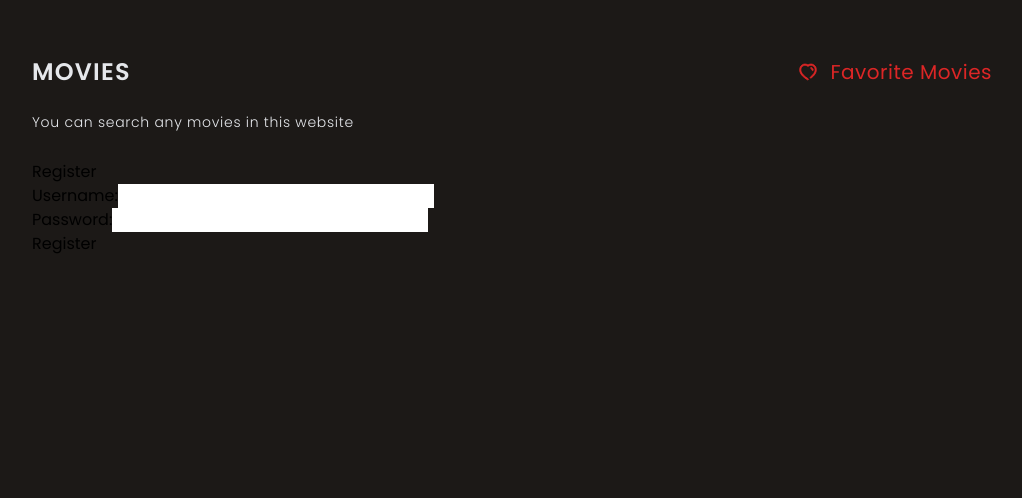
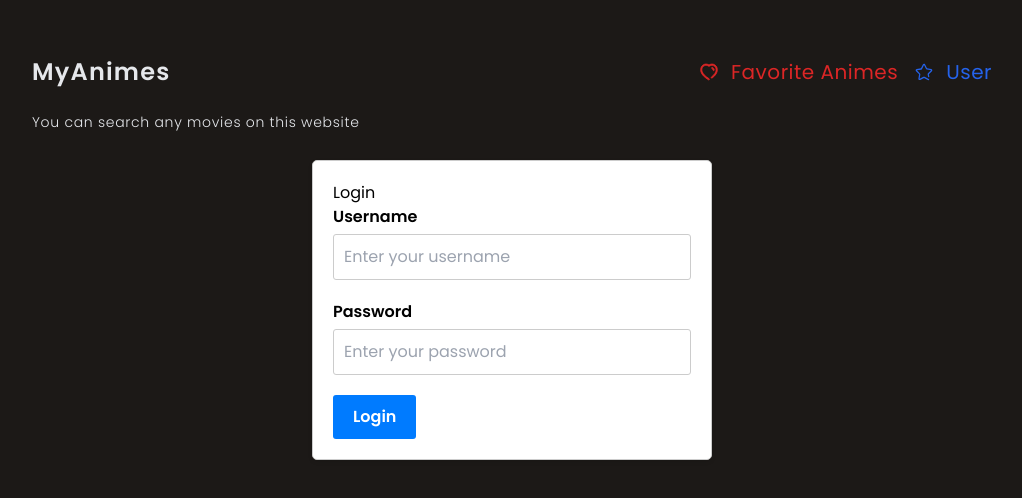
Before and after one commit to ISY5001/AnimeRecommendation_frontend, a Vue app: page /login in a window 1280 px wide. Shown: the top 498 px of the page, without its empty margins (128-1150 px from the left). Built offline with nearby package versions, Linux system fonts and the light colour scheme.

Commit message:
features:0-0-2 add user-profile fucntion

```diff
--- a/src/components/Header.vue
+++ b/src/components/Header.vue
@@ -1,37 +1,101 @@
+<template>
+  <header>
+    <nav class="flex justify-between items-center">
+      <!-- Logo/Home link -->
+      <router-link to="/">
+        <h1 class="text-xl font-semibold tracking-wider text-gray-200 md:text-2xl">MyAnimes</h1>
+      </router-link>
+
+      <!-- Navigation links -->
+      <ul class="flex space-x-4">
+        <li>
+          <router-link to="/fav" class="flex text-red-600 items-center cursor-pointer">
+            <HeartIcon />
+            <span class="text-lg tracking-wide md:text-xl">Favorite Animes</span>
+          </router-link>
+        </li>
+        <li class="relative">
+          <!-- User icon -->
+          <div class="flex text-blue-600 items-center cursor-pointer" @mouseenter="showUserDropdown = true" @mouseleave="hideUserDropdown">
+            <StarIcon />
+            <span class="text-lg tracking-wide md:text-xl">User</span>
+          </div>
+          <!-- Dropdown menu for User -->
+          <transition name="fade">
+            <div v-if="showUserDropdown" class="absolute top-10 right-0 bg-white p-2 space-y-2 shadow-md rounded-lg" @mouseenter="cancelHideTimer" @mouseleave="startHideTimer">
+              <router-link to="/login" class="block">Login</router-link>
+              <router-link to="/register" class="block">Register</router-link>
+              <router-link to="/logout" class="block">Logout</router-link>
+            </div>
+          </transition>
+        </li>
+        <!-- Add more navigation links as needed -->
+      </ul>
+    </nav>
+
+    <p class="mt-6 mb-7 text-gray-200 text-xs font-light tracking-wide md:text-lg md:tracking-wider lg:text-sm">
+      You can search any movies on this website
+    </p>
+  </header>
+</template>
+
 <script setup>
 import Search from "./Search.vue";
 import HeartIcon from "./icons/HeartIcon.vue";
+import StarIcon from "./icons/StarIcon.vue";
+import { ref, reactive } from 'vue';
+
+const showUserDropdown = ref(false);
+const hideTimer = ref(null);
+
+const hideUserDropdown = () => {
+  hideTimer.value = setTimeout(() => {
+    showUserDropdown.value = false;
+  }, 500); // Adjust the delay as needed (in milliseconds)
+};
+
+const startHideTimer = () => {
+  clearTimeout(hideTimer.value);
+};
+
+const cancelHideTimer = () => {
+  clearTimeout(hideTimer.value);
+};
 </script>
-<template>
-  <div class="flex justify-between items-center">
-    <router-link to="/">
-      <h1
-        class="text-xl font-semibold tracking-wider text-gray-200 md:text-2xl"
-      >
-        MOVIES
-      </h1>
-    </router-link>
 
-    <router-link
-      to="/fav"
-      class="flex text-red-600 items-center cursor-pointer"
-    >
-      <HeartIcon />
+<style scoped>
+.fade-enter-active, .fade-leave-active {
+  transition: opacity 0.3s;
+}
+.fade-enter, .fade-leave-to {
+  opacity: 0;
+}
+</style>
 
-      <span class="text-lg tracking-wide md:text-xl">Favorite Movies</span>
-    </router-link>
-  </div>
-  <p
-    class="
-      mt-6
-      mb-7
-      text-gray-200 text-xs
-      font-light
-      tracking-wide
-      md:text-lg md:tracking-wider
-      lg:text-sm
-    "
-  >
-    You can search any movies in this website
-  </p>
-</template>
+<style scoped>
+/* Style for the dropdown menu */
+ul li .absolute {
+  display: none;
+  flex-direction: column; /* Display the items vertically */
+  position: absolute;
+  top: 100%;
+  right: 0;
+  background-color: white;
+  padding: 10px;
+  border-radius: 4px;
+  box-shadow: 0px 2px 6px rgba(0, 0, 0, 0.1);
+}
+
+/* Style for the individual menu items */
+ul li .absolute a {
+  display: block;
+  color: #333;
+  padding: 8px 0;
+  text-decoration: none;
+}
+
+/* Show the dropdown menu on hover */
+ul li:hover .absolute {
+  display: flex;
+}
+</style>
--- a/src/views/Login.vue
+++ b/src/views/Login.vue
@@ -1,17 +1,29 @@
 <template>
-    <div>
-      <h1>Register</h1>
-      <form @submit.prevent="registerUser">
-        <div>
-          <label for="username">Username:</label>
-          <input type="text" id="username" v-model="username" required />
+  <div class="register">
+    <h1>Login</h1>
+    <form @submit.prevent="loginUser">
+      <div class="form-group">
+        <label for="username">Username</label>
+        <input
+          type="text"
+          id="username"
+          v-model="username"
+          placeholder="Enter your username"
+          required
+        />
       </div>
-        <div>
-          <label for="password">Password:</label>
-          <input type="password" id="password" v-model="password" required />
+      <div class="form-group">
+        <label for="password">Password</label>
+        <input
+          type="password"
+          id="password"
+          v-model="password"
+          placeholder="Enter your password"
+          required
+        />
       </div>
-        <div>
-          <button type="submit">Register</button>
+      <div class="form-actions">
+          <button type="submit">Login</button>
         </div>
     </form>
   </div>
@@ -20,15 +32,81 @@
 <script setup>
 import { ref } from "@vue/runtime-core";
 import { useRouter } from "vue-router";
+import axios from "axios";
 
-  const username = ref("");
-  const password = ref("");
+const username = ref(localStorage.getItem("username") ?? "");
+const password = ref(localStorage.getItem("password") ?? "");
 const router = useRouter();
 
-  const registerUser = () => {
-    // Add your registration logic here, e.g., make an API request to register the user.
-
-    // After a successful registration, you can redirect to another page.
-    router.push("/login");
+const loginUser = async () => {
+  if (!username.value || !password.value) {
+    // Perform client-side validation of the form
+    // You can add more validation as needed
+    return;
+  }
+  try {
+    console.log("login")
+    // Send a POST request to your Flask backend for user registration
+    const response = await (async() => {
+      return axios.post(`${"http://127.0.0.1:8282"}/login`, {
+        username: username.value,
+        password: password.value,
+      });
+    })();
+    console.log(response.data.msg)
+    if (response.data.msg === "success") {
+      router.push("/");
+    } else {
+      console.error("Login failed:", response.data.error)
+    }
+  } catch (error) {
+    // Handle network errors or other exceptions here
+    console.error("Login failed:", error);
+  }
 };
 </script>
+
+<style scoped>
+.register {
+  max-width: 400px;
+  margin: 0 auto;
+  padding: 20px;
+  border: 1px solid #ccc;
+  border-radius: 5px;
+  background-color: #fff;
+  box-shadow: 0 2px 4px rgba(0, 0, 0, 0.1);
+}
+
+.form-group {
+  margin-bottom: 20px;
+}
+
+label {
+  display: block;
+  font-weight: bold;
+  margin-bottom: 5px;
+}
+
+input[type="text"],
+input[type="email"],
+input[type="password"] {
+  width: 100%;
+  padding: 10px;
+  border: 1px solid #ccc;
+  border-radius: 3px;
+}
+
+button {
+  background-color: #007bff;
+  color: #fff;
+  border: none;
+  padding: 10px 20px;
+  border-radius: 3px;
+  cursor: pointer;
+  font-weight: bold;
+}
+
+button:hover {
+  background-color: #0056b3;
+}
+</style>
--- a/src/views/Register.vue
+++ b/src/views/Register.vue
@@ -60,7 +60,7 @@
 const confirmPassword = ref(localStorage.getItem("confirmPassword") ?? "123456");
 const router = useRouter();
 
-  const registerUser = () => {
+const registerUser = async() => {
   if (
       !username.value ||
       !email.value ||
@@ -72,25 +72,26 @@
       return;
   }
   try {
+      console.log("register")
       // Send a POST request to your Flask backend for user registration
-        const response = async() => await axios.post(`${"http://127.0.0.1:8282"}/register`, {
+      const response = await (async() => {
+          return axios.post(`${"http://127.0.0.1:8282"}/register`, {
             username: username.value,
             email: email.value,
             password: password.value,
           });
-
+      })();
+      console.log(response)
       if (response.data.msg === "success") {
           router.push("/login");
       } else {
-        // Handle registration error, e.g., display an error message
-        // You can use a ref to store and display the error message in the template
-        // errorMessage.value = response.data.msg;
+        console.error("Registration failed:", response.data.error);
       }
   } catch (error) {
       // Handle network errors or other exceptions here
       console.error("Registration failed:", error);
   }
-    router.push("/login");
+  // router.push("/login");
 };
 </script>
 
```
Also changed, not shown: src/App.vue (line endings or trailing spaces), src/main.js (line endings or trailing spaces), 1 other file (tests, documents, lock files or other folders). Lines whose indentation alone changed are shown as unchanged.
